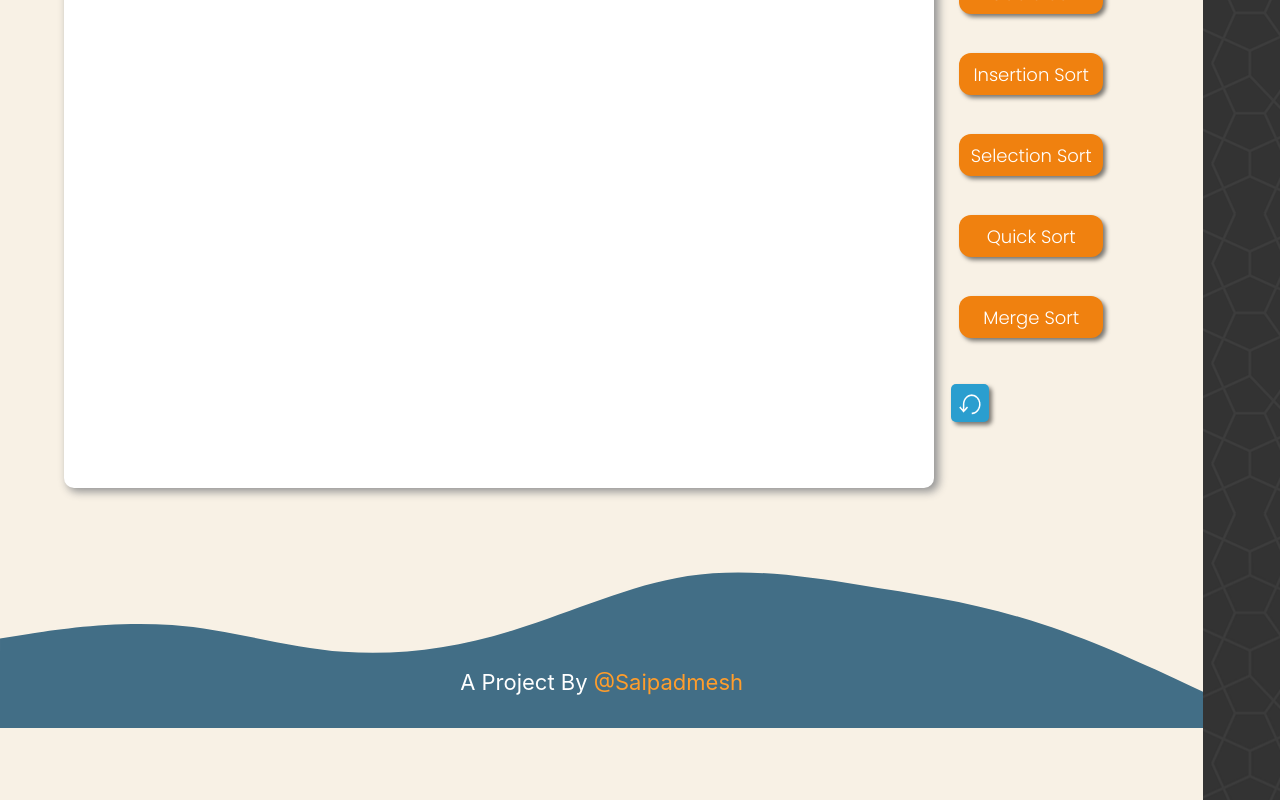
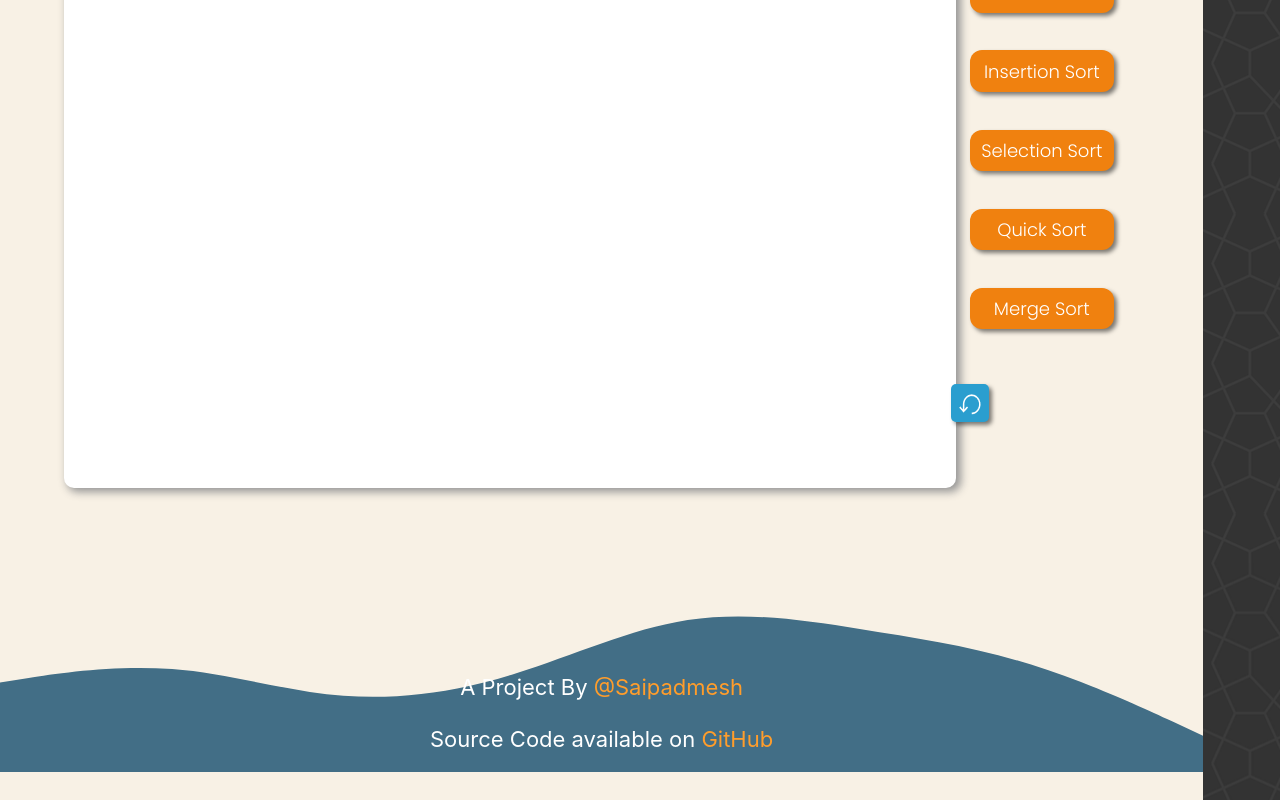
Before and after one commit to Saipadmesh/Algorithm_Visualizer, a React (Create React App) app: page / in a window 1280 px wide. Shown: the part 330-1130 px from the top of the page. Built offline with nearby package versions, Linux system fonts and the light colour scheme.

Commit message:
added link to source code and readme file

```diff
--- a/src/App.js
+++ b/src/App.js
@@ -69,8 +69,21 @@ function App() {
             <a href="https://linktr.ee/Saipadmesh" target="_blank">
               @Saipadmesh
             </a>
+            <br />
+            <br />
+            Source Code available on{" "}
+            <a
+              href="https://github.com/Saipadmesh/Algorithm_Visualizer"
+              target="_blank"
+            >
+              GitHub
+            </a>
           </div>
-          <svg xmlns="http://www.w3.org/2000/svg" viewBox="0 0 1440 300">
+          <svg
+            xmlns="http://www.w3.org/2000/svg"
+            viewBox="0 0 1440 300"
+            style={{ zIndex: 0 }}
+          >
             <path
               fill="#426E86"
               fillOpacity="1"
--- a/src/node.module.css
+++ b/src/node.module.css
@@ -7,7 +7,7 @@
   column-gap: 0rem;
   row-gap: 10px;
   grid-auto-flow: column;
-  grid-template-columns: 80.9% auto;
+  grid-template-columns: 69.7vw auto;
   grid-template-rows: 20rem;
   margin-left: 4rem;
   margin-right: 4rem;
@@ -59,7 +59,7 @@
   width: 94vw;
   height: 2vw;
   bottom: 0;
-  margin-top: 12.5vw;
+  margin-top: 19vh;
   z-index: 0;
   left: 0;
   float: left;
@@ -68,7 +68,7 @@
 .footer {
   position: relative;
   width: 94vw;
-  top: 17vw;
+  top: 18vw;
 
   z-index: 9;
   justify-items: center;
@@ -161,6 +161,7 @@ body::-webkit-scrollbar {
   position: absolute;
   top: 86vh;
   left: 72vw;
+  z-index: 3;
 }
 
 .ResetButton:hover {
```
Also changed, not shown: 1 other file (tests, documents, lock files or other folders).
